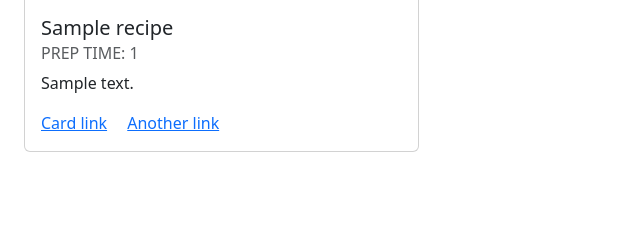
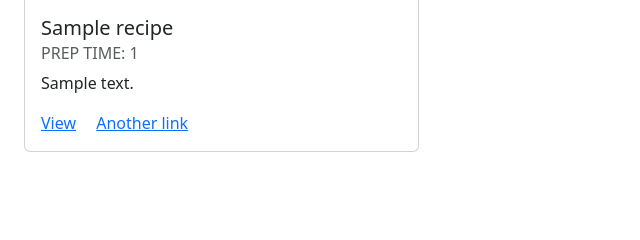
Before and after one commit to mururi/african_recipes_MVC, a Django app: page / in a window 1280 px wide. Shown: the part 73-313 px from the top of the page, without its empty margins (0-640 px from the left). Run offline with Django 4.2, Linux system fonts and the light colour scheme; tables that the repository leaves empty hold one stand-in row (values such as "Sample post"); some libraries are stand-ins or nearby versions.

Commit message:
Add single recipe view, dynamic url and template

```diff
--- a/main/templates/index.html
+++ b/main/templates/index.html
@@ -14,7 +14,7 @@
             <h5 class="card-title">{{ recipe.title }}</h5>
             <h6 class="card-subtitle mb-2 text-muted">PREP TIME: {{ recipe.prep_time }}</h6>
             <p class="card-text">{{ recipe.description|safe }}</p>
-            <a href="#" class="card-link">Card link</a>
+            <a href="{% url 'view-recipe' recipe.id %}" class="card-link">View</a>
             <a href="#" class="card-link">Another link</a>
             {% endautoescape %}
           </div>
--- a/main/urls.py
+++ b/main/urls.py
@@ -3,5 +3,6 @@ from . import views
 
 urlpatterns = [
     path('', views.home, name='home'),
-    path('add-recipe', views.add_recipe, name='add-recipe')
+    path('add-recipe/', views.add_recipe, name='add-recipe'),
+    path('recipe/<int:pk>/', views.view_recipe, name='view-recipe')
 ]
--- a/main/views.py
+++ b/main/views.py
@@ -23,3 +23,11 @@ def add_recipe(request):
         "form": form
     }
     return render(request, 'add-recipe.html', context)
+
+def view_recipe(request, pk):
+    recipe = Recipe.get_recipe_by_id(pk)
+
+    context = {
+        "recipe": recipe
+    }
+    return render(request, 'view-recipe.html', context)
```
Also changed, not shown: main/templates/view-recipe.html (+9 -0 lines).
